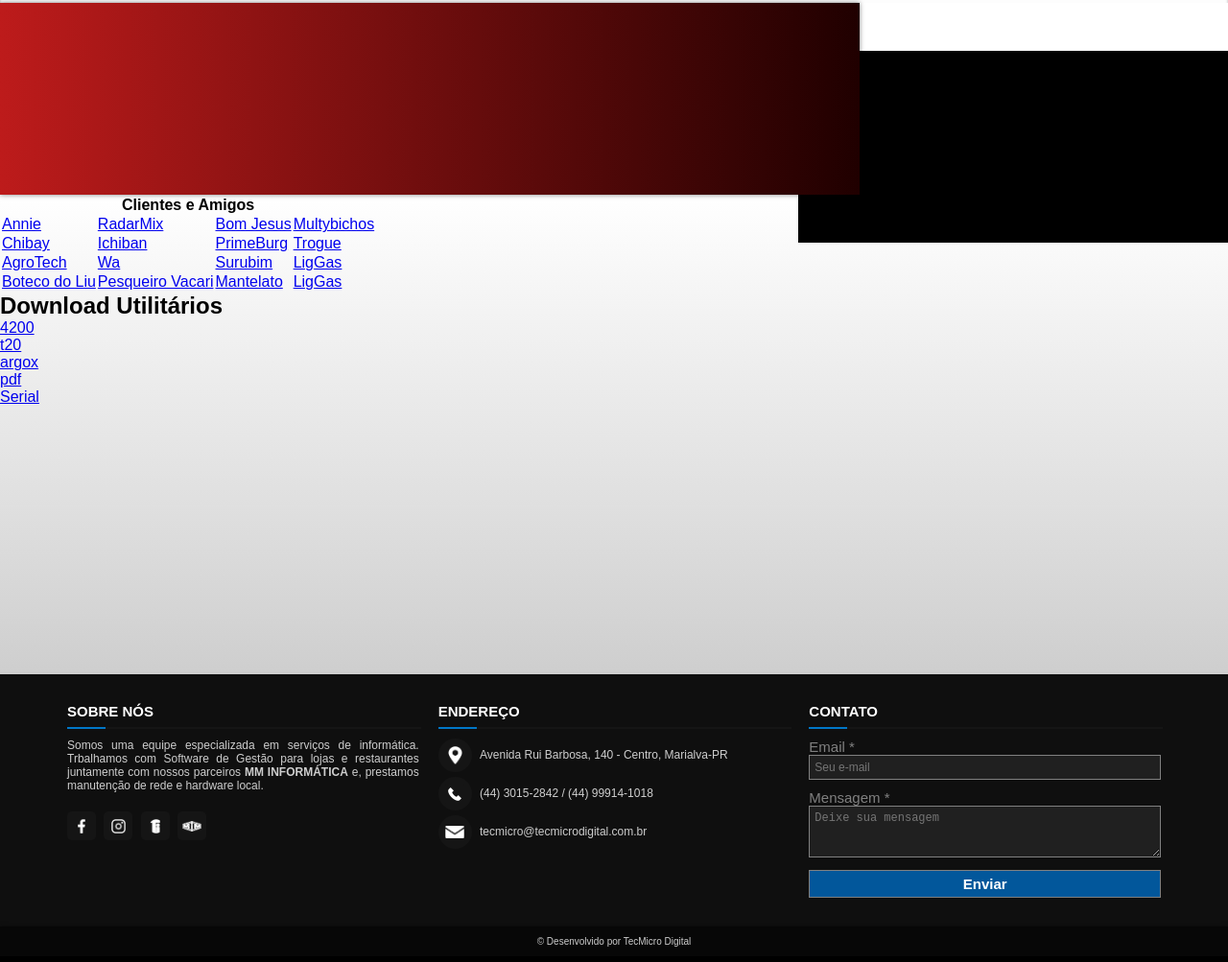
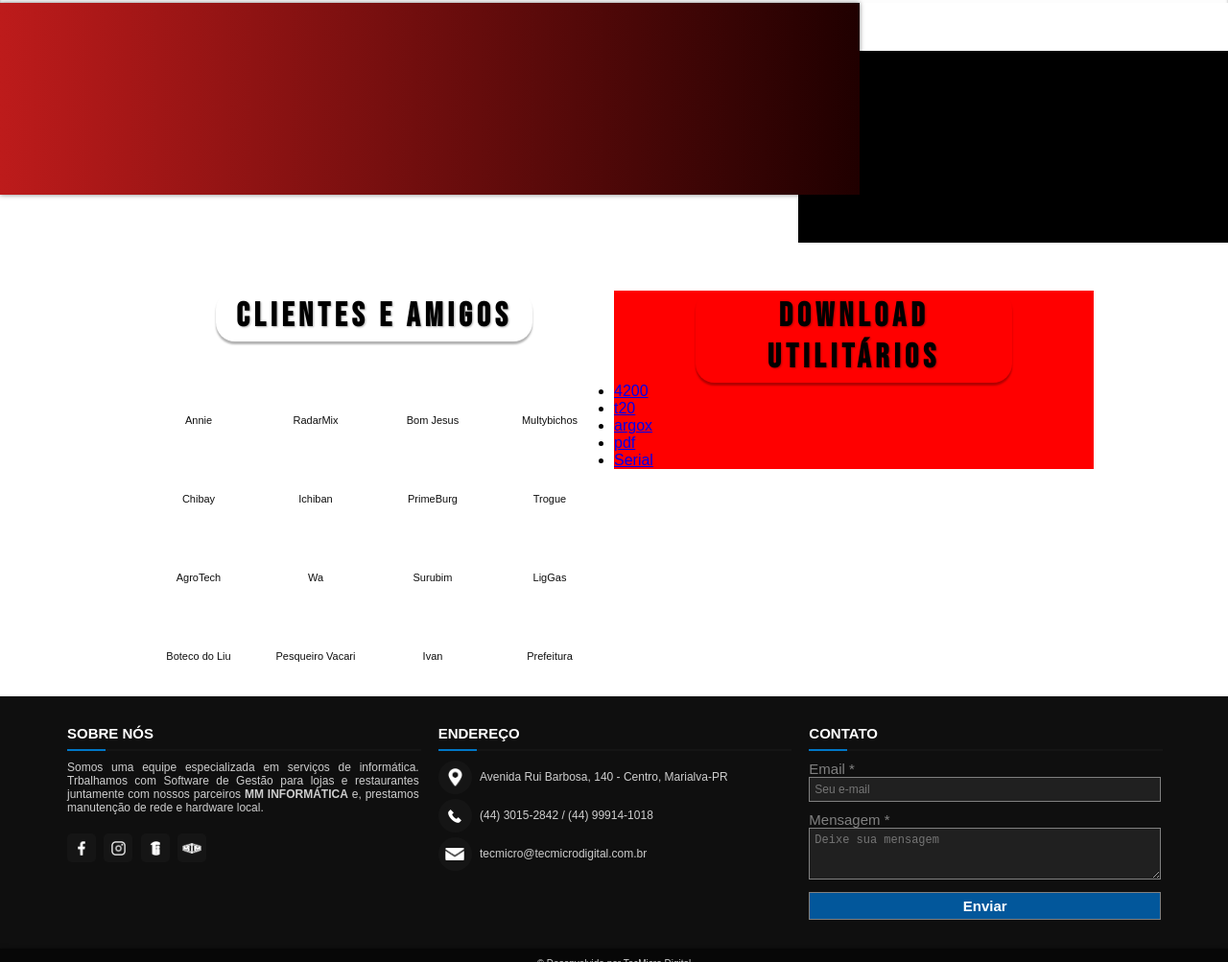
Before and after one commit to juliocesarbertoldo/site_TecMicro, a plain HTML site: page index.html in a window 1280 px wide. Shown: the part 2281-3284 px from the top of the page at 96% size. Drawn offline with nearby package versions, Linux system fonts and the light colour scheme.

Commit message:
utilitarios

```diff
--- a/css/telagrande.css
+++ b/css/telagrande.css
@@ -258,10 +258,70 @@ section.pag-sistemaDelivery h4 {
 
 section.pag-utilitarios {
     display: block;
-    background-image: linear-gradient(white , var(--cor5));
-    height: 500px;
+    background-color: white;
 }
 
+.pag-utilitarios .conteudo-utilitarios {
+    max-width: 1000px;
+    padding-top: 100px;
+    margin: auto;
+}
+
+.pag-utilitarios .parceiros {
+    display: inline-block;
+    width: 50%;
+}
+
+.pag-utilitarios .parceiros table {
+    margin: 20px auto;
+}
+
+.pag-utilitarios h2 {
+    width: 330px;
+    font-family: var(--fonte-destaque);
+    font-size: 35px;
+    font-weight: bold;
+    text-align: center;
+    letter-spacing: 5px;
+    padding: 5px;
+    margin: auto;
+    border-radius: 20px;
+    box-shadow: 0px 3px 2px rgba(0, 0, 0, 0.3);
+    text-shadow: 1px 1px 2px rgba(0, 0, 0, 0.3);
+}
+
+.pag-utilitarios tr {
+
+}
+
+.pag-utilitarios td {
+    width: 120px;
+    height: 80px;
+    text-align: center;
+}
+
+.pag-utilitarios td a {
+    display: block;
+    width: 100%;
+    height: 100%;
+    padding-top: 54px;
+    font-size: 11px;
+    text-decoration: none;
+    color: var(--cor6);
+    fborder: 1px solid var(--cor5);
+}
+
+.pag-utilitarios td:hover a{
+    background-color: rgba(0, 0, 0, 0.1);
+    margin-bottom: 5px;
+    transition: all 0.3s;
+}
+
+.pag-utilitarios .downloads {
+    float: right;
+    width: 50%;
+    background-color: red;
+}
 
 
 
--- a/index.html
+++ b/index.html
@@ -128,10 +128,9 @@
 
     <section id="pag-utilitarios" class="pag-utilitarios">
         <article class="conteudo-utilitarios">
+                <aside class="parceiros">
+                    <h2 >Clientes e Amigos</h2>
                     <table>
-                    <tr>
-                        <th colspan="4">Clientes e Amigos</th>
-                    </tr>
                         <tr>
                             <td><a href="#">Annie</a></td>
                             <td><a href="#">RadarMix</a></td>
@@ -153,11 +152,12 @@
                         <tr>
                             <td><a href="#">Boteco do Liu</a></td>
                             <td><a href="#">Pesqueiro Vacari</a></td>
-                        <td><a href="#">Mantelato</a></td>
-                        <td><a href="#">LigGas</a></td>
+                            <td><a href="#">Ivan</a></td>
+                            <td><a href="#">Prefeitura</a></td>
                         </tr>
                     </table>
-                <aside>
+                </aside>
+                <aside class="downloads">
                     <h2>Download Utilitários</h2>
                     <ul>
                         <li><a href="#">4200</a></li>
```
Lines whose indentation alone changed are shown as unchanged.
